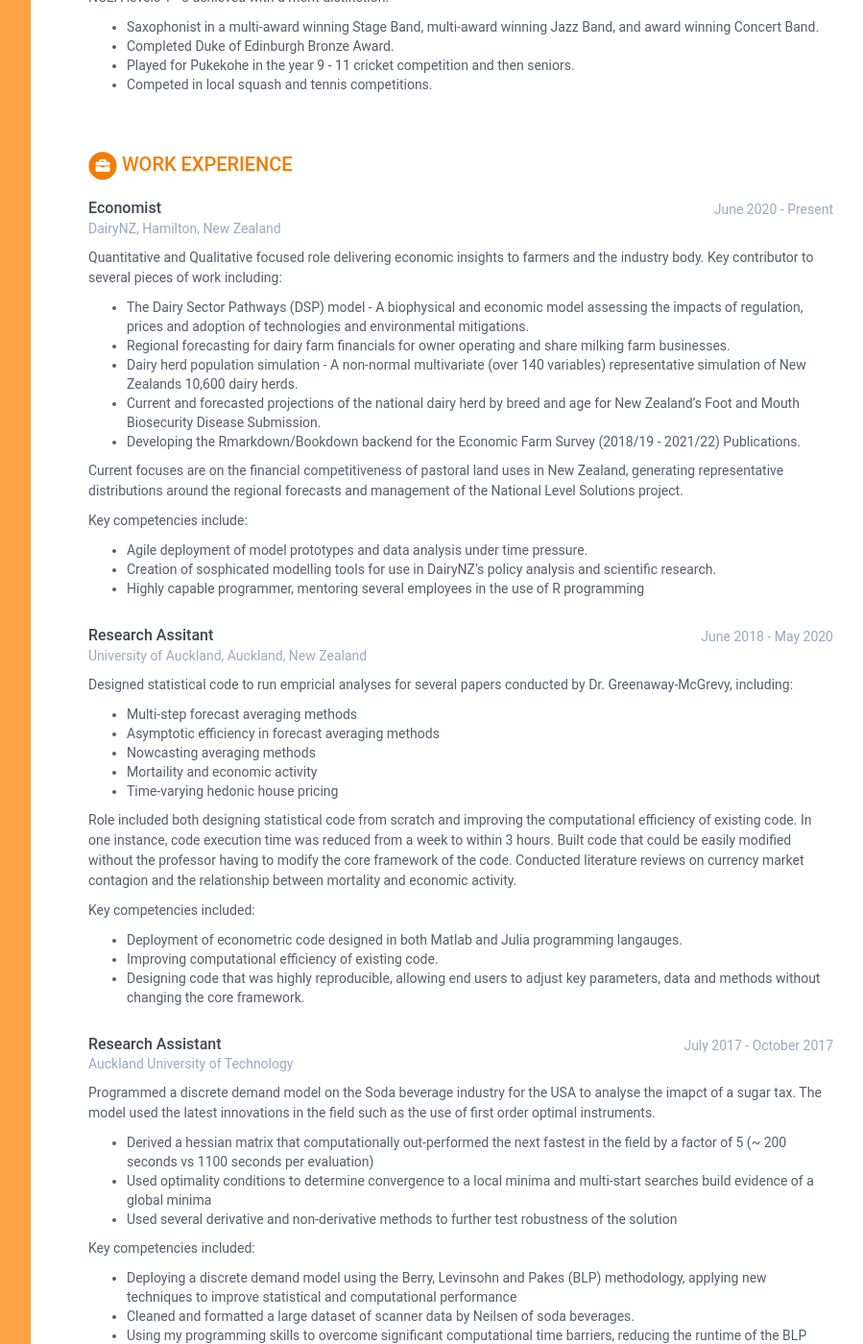
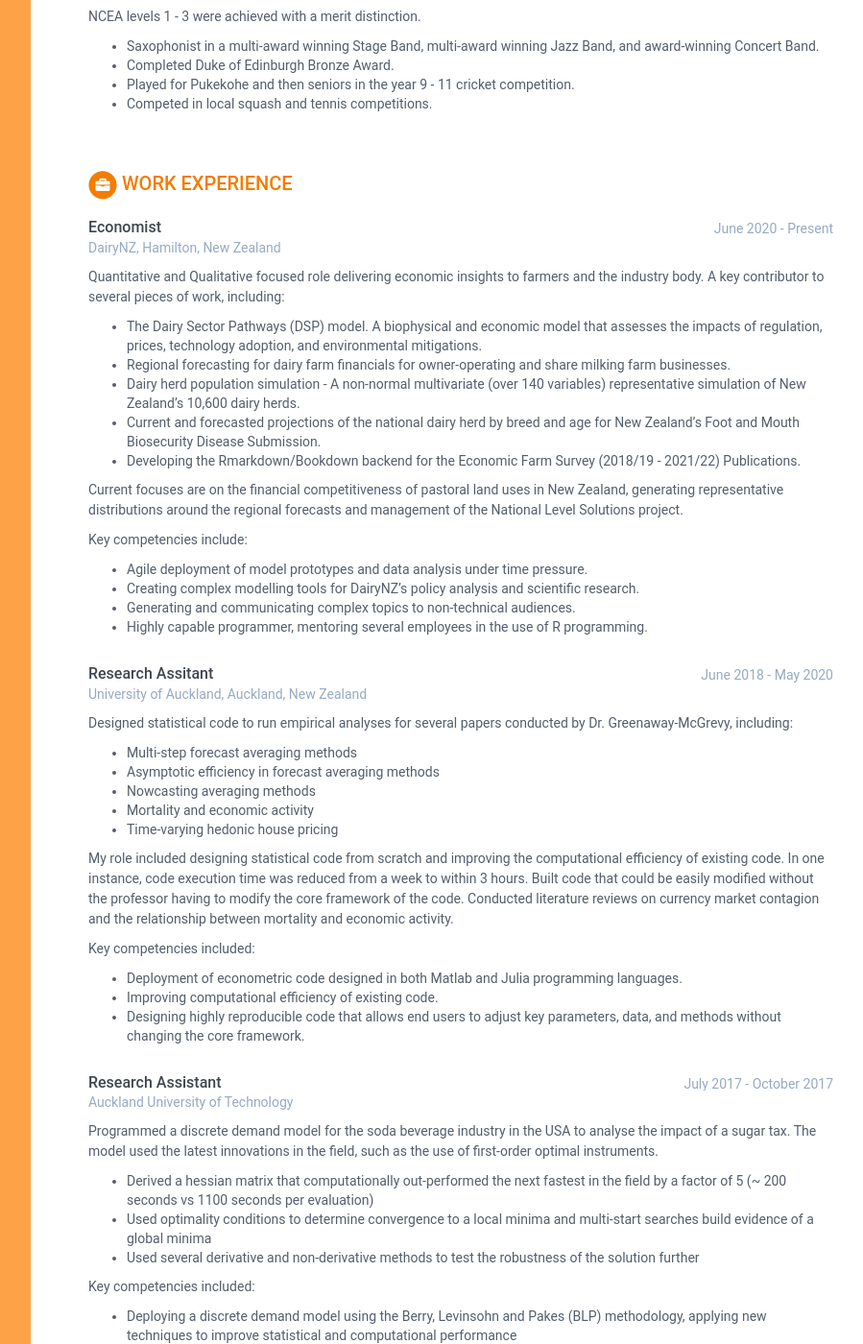
Before and after one commit to rmillzy/rmillzy.github.io, a Jekyll site: the page built from print.html, in a window 1280 px wide and 1400 px high, scrolled down 1221 px. Shown: the whole window at 96% size, without its empty margins (352-1251 px from the left). Built offline with Jekyll 4.4.1, drawn with Linux system fonts in a browser that asks for light colours; some of the changed text lies outside the part shown.

Commit message:
Update data.yml

```diff
--- a/_data/data.yml
+++ b/_data/data.yml
@@ -46,11 +46,11 @@
 career-profile:
     title: Career Profile
     summary: |
-        An economist currently working in the dairy sector looking for work that will allow me to apply my strong abilities in economics, econometrics and programing to data.
+        I am an economist currently working in the dairy sector. I am looking for work that will allow me to apply my strong abilities in economics, econometrics, and programming to data to generate value and insights for stakeholders.
 
-        - Eight years of experience in economics working with academia and in the dairy sector. Experience includes working on microeconometric and macroeconometric forecasting, dairy farm system modelling, data science and programming.
-        - Completed a Master of Commerce (Economics) and Bachelors of Commerce and Science (Economics & Computer Science) at the University of Auckland
-        - High level of business acument with a strong strategical thinking, problem solving and thought leadership.
+        - Eight years of experience in economics working with academia and the dairy sector. My experience includes working on microeconometric and macroeconometric forecasting, dairy farm system modelling, data science, and programming.
+        - Completed a Master of Commerce (Economics) and Bachelor of Commerce and Science (Economics & Computer Science) at the University of Auckland
+        - High level of business acumen with strong strategic thinking, problem-solving and thought leadership.
         - Driven and motivated by working with data and finding meaningful insights in data for stakeholders.
         - Excellent written and verbal communication and interpersonal skills.
 
@@ -62,8 +62,8 @@
         time: 2016 - 2017
         details: |
           Studied economics, with a focus on macro and microeconometrics and microeconomics.
-          Awarded with first class honours.
-            - Masters thesis focusing on the computational and statistical performance of current random coefficient logit methods for discrete demand.
+          Awarded with first-class honours.
+            - Master thesis focusing on the computational and statistical performance of current random coefficient logit methods for discrete demand.
             - Dissertation on the drivers of innovative activity in developing economies.
 
           First in class:
@@ -71,13 +71,13 @@
             - Econ 721: Econometrics
             - Econ 711: Macroeconomics I
 
-          I receieved an average grade of A across all papers.
+          I received an average grade of A across all papers.
 
       - degree: Bcom in Economics
         university: University of Auckland
         time: 2012 - 2015
         details: |
-          Studied economics with a focus on econometrics, macroeconomics and microecononomics, plus papers on game theory and international economics. Other electives included statistics, commercial law, accounting, business, information systems and population health.
+          Studied economics focusing on econometrics, macroeconomics and microeconomics, plus papers on game theory and international economics. Other electives included statistics, commercial law, accounting, business, information systems and population health.
           Accolades and awards include:
             - Awarded senior scholar for highest grade point average of graduates in the undergraduate programme.
             - Added to the Information Systems Honour Roll.
@@ -86,23 +86,23 @@
         university: University of Auckland
         time: 2012 - 2015
         details: |
-          Focus on software development, computational efficiency, human computer interaction and computer networking. Other electives included statistics, mathematics and philosophy.
+          Focused on software development, computational efficiency, human-computer interaction and computer networking. Other electives included statistics, mathematics and philosophy.
           Distinction awards for:
-            - Compsci 345: Human Computer Interaction, first in class
+            - Compsci 345: Human-Computer Interaction, first in class
             - Compsci 351: Fundamentals of Database Systems
             - Compsci 335: Distributed Objects and Web services
             - Stats 125: Probability and its applications
             - Compsci 111: An introduction to practical programming
-            - Compsci 101: Principals of programming
+            - Compsci 101: Principals of Programming
 
       - degree: NCEA Level 1 - 3
         university: Pukekohe High School
         time: 2007 - 2011
         details: |
-          NCEA levels 1 - 3 achieved with a merit distinction.
-          - Saxophonist in a multi-award winning Stage Band, multi-award winning Jazz Band, and award winning Concert Band.
+          NCEA levels 1 - 3 were achieved with a merit distinction.
+          - Saxophonist in a multi-award winning Stage Band, multi-award winning Jazz Band, and award-winning Concert Band.
           - Completed Duke of Edinburgh Bronze Award.
-          - Played for Pukekohe in the year 9 - 11 cricket competition and then seniors.
+          - Played for Pukekohe and then seniors in the year 9 - 11 cricket competition.
           - Competed in local squash and tennis competitions.
 
 experiences:
@@ -112,10 +112,10 @@
         time: June 2020 - Present
         company: DairyNZ, Hamilton, New Zealand
         details: |
-          Quantitative and Qualitative focused role delivering economic insights to farmers and the industry body. Key contributor to several pieces of work including:
-            - The Dairy Sector Pathways (DSP) model - A biophysical and economic model assessing the impacts of regulation, prices and adoption of technologies and environmental mitigations.
-            - Regional forecasting for dairy farm financials for owner operating and share milking farm businesses.
-            - Dairy herd population simulation - A non-normal multivariate (over 140 variables) representative simulation of New Zealands 10,600 dairy herds.
+          Quantitative and Qualitative focused role delivering economic insights to farmers and the industry body. A key contributor to several pieces of work, including:
+            - The Dairy Sector Pathways (DSP) model. A biophysical and economic model that assesses the impacts of regulation, prices, technology adoption, and environmental mitigations.
+            - Regional forecasting for dairy farm financials for owner-operating and share milking farm businesses.
+            - Dairy herd population simulation - A non-normal multivariate (over 140 variables) representative simulation of New Zealand's 10,600 dairy herds.
             - Current and forecasted projections of the national dairy herd by breed and age for New Zealand's Foot and Mouth Biosecurity Disease Submission.
             - Developing the Rmarkdown/Bookdown backend for the Economic Farm Survey (2018/19 - 2021/22) Publications.
 
@@ -123,36 +123,37 @@
 
           Key competencies include:
            - Agile deployment of model prototypes and data analysis under time pressure.
-           - Creation of sosphicated modelling tools for use in DairyNZ's policy analysis and scientific research.
-           - Highly capable programmer, mentoring several employees in the use of R programming
+           - Creating complex modelling tools for DairyNZ's policy analysis and scientific research.
+           - Generating and communicating complex topics to non-technical audiences.
+           - Highly capable programmer, mentoring several employees in the use of R programming.
 
       - role: Research Assitant
         time: June 2018 - May 2020
         company: University of Auckland, Auckland, New Zealand
         details: |
-          Designed statistical code to run empricial analyses for several papers conducted by Dr. Greenaway-McGrevy, including:
+          Designed statistical code to run empirical analyses for several papers conducted by Dr. Greenaway-McGrevy, including:
             - Multi-step forecast averaging methods
             - Asymptotic efficiency in forecast averaging methods
             - Nowcasting averaging methods
-            - Mortaility and economic activity
+            - Mortality and economic activity
             - Time-varying hedonic house pricing
 
-          Role included both designing statistical code from scratch and improving the computational efficiency of existing code. In one instance, code execution time was reduced from a week to within 3 hours.
+          My role included designing statistical code from scratch and improving the computational efficiency of existing code. In one instance, code execution time was reduced from a week to within 3 hours.
           Built code that could be easily modified without the professor having to modify the core framework of the code. Conducted literature reviews on currency market contagion and the relationship between mortality and economic activity.
 
           Key competencies included:
-           - Deployment of econometric code designed in both Matlab and Julia programming langauges.
+           - Deployment of econometric code designed in both Matlab and Julia programming languages.
            - Improving computational efficiency of existing code.
-           - Designing code that was highly reproducible, allowing end users to adjust key parameters, data and methods without changing the core framework.
+           - Designing highly reproducible code that allows end users to adjust key parameters, data, and methods without changing the core framework.
 
       - role: Research Assistant
         time: July 2017 - October 2017
         company: Auckland University of Technology
         details: |
-          Programmed a discrete demand model on the Soda beverage industry for the USA to analyse the imapct of a sugar tax. The model used the latest innovations in the field such as the use of first order optimal instruments.
+          Programmed a discrete demand model for the soda beverage industry in the USA to analyse the impact of a sugar tax. The model used the latest innovations in the field, such as the use of first-order optimal instruments.
             - Derived a hessian matrix that computationally out-performed the next fastest in the field by a factor of 5 (~ 200 seconds vs 1100 seconds per evaluation)
             - Used optimality conditions to determine convergence to a local minima and multi-start searches build evidence of a global minima
-            - Used several derivative and non-derivative methods to further test robustness of the solution
+            - Used several derivative and non-derivative methods to test the robustness of the solution further
 
           Key competencies included:
             - Deploying a discrete demand model using the Berry, Levinsohn and Pakes (BLP) methodology, applying new techniques to improve statistical and computational performance
@@ -163,11 +164,11 @@
         time: March 2010 - May 2020
         company: Warehouse Stationery, Pukekohe
         details: |
-          Worked in technology sales, furniture sales and copy centre services. Flexibly moving between them depending on the companies needs.
-          - Provided technology support and trouble-shooting
+          Worked in technology sales, furniture sales and copy centre services. I Flexibly moved between them depending on the company's needs on a given day.
+          - Provided technology support and troubleshooting
           - Offered digital document design and editing
           - Capable of providing furniture building services to customers.
-          - From 2015 - 2020, I completed the store's banking, creating floats and reconciling the previous days sales. Created an Excel Spreadsheet to automate over 75% of the process, which is still used in the store.
+          - From 2015 - 2020, I completed the store's banking, creating floats and reconciling the previous day's sales. Created an Excel Spreadsheet to automate over 75% of the process, which is still used in the store.
 
           Key competencies included:
           - Building and maintaining relationships with a dedicated group of customers who would specifically see me for their technology needs.
@@ -183,7 +184,7 @@
           credentialurl: https://coursera.org/verify/F2XF3MGVH3ZU
           credentialname: Coursera
           details: |
-            Completed Standford Online's course in machine learning, introducing the use of gradient descent, classification and neural networks. Graded at 99.60%. Completed in 2019, certificate issued in 2024.
+            I completed Standford Online's course in machine learning, which introduced the use of gradient descent, classification, and neural networks. Completed with a grade of 99.60%. Completed the course in 2019, certificate issued in 2024.
         - name: Getting Started with Amazon Web Services
           start: 2020
           end: 2021
@@ -191,23 +192,23 @@
           credentialurl: https://coursera.org/verify/7ANMKJTU8GWC
           credentialname: Coursera
           details: |
-            Completed a course outlining how to use machine learning tools on Amazon Web Services and the workflow involved when using them. Graded at 100%.
+            I completed a course outlining how to use machine learning tools on Amazon Web Services and the workflow involved when using them. Graded at 100%.
 projects:
     title: Projects & Publications
     intro: >
-      A set of significant pieces of work that I have either been lead or a primary contributor that can be publicly viewed online:
+      A set of significant pieces of work that I have either led or a primary contributor to that can be publicly viewed online:
     assignments:
       - title: DairyNZ Econ Tracker
         link: "https://connect.dairynz.co.nz/content/89ba1084-42c5-4786-882b-cc91b8016d05/"
-        tagline: "An online tool that brings you economic information relevant to the New Zealand dairy sector right now. I developed the methodology behind the regional forecasts and assisted with development of the R Shiny app."
+        tagline: "An online tool that brings you economic information relevant to the New Zealand dairy sector. I developed the methodology behind the regional forecasts and assisted with the development of the R Shiny app."
 
       - title: Temporal trends in home-grown forage eaten on New Zealand dairy farms
         link: "https://doi.org/10.33584/rps.17.2021.3463"
-        tagline: "Regional analysis of the median and frontier (90%) conditional quantiles of pasture and crop eaten on New Zealand dairy farms"
+        tagline: "Regional analysis of the median and frontier (90%) conditional quantiles of pasture and crop eaten on New Zealand dairy farms."
 
       - title: Inside Dairy, December 2022, *Hold onto your profit*
         link: "https://www.dairynz.co.nz/media/2sliehd1/inside-dairy-dec-jan-2021-webv2.pdf"
-        tagline: "An article discussing the interaction between milk price and cost reactivity"
+        tagline: "An article discussing the interaction between milk price and cost reactivity."
 
       - title: Economic Farm Survey 2021/22
         link: "https://connect.dairynz.co.nz/content/22334e05-52ea-4763-abba-80898ee3017e/"
@@ -219,7 +220,7 @@
 
       - title: Economic Farm Survey 2019/20
         link: "https://bookdown.org/markbneal/EconomicSurvey1920/"
-        tagline: "The fifteenth annual survey of New Zealand dairy farmers using dairy farm business data from DairyBase®. I developed the data analysis, presentation and programmed a LaTeX output for PDF"
+        tagline: "The fifteenth annual survey of New Zealand dairy farmers using dairy farm business data from DairyBase®. I developed the data analysis, presentation and programmed a LaTeX output for PDF."
 
       - title: Economic Farm Survey 2018/19
         link: "https://bookdown.org/markbneal/economic-survey/"
@@ -228,11 +229,11 @@
 oss:
     title: Open Source Software Contributions
     intro: >
-      Listed are some open source projects that I have available on my GitHub account. Most of the work I complete has data privacy policies that make it unavailable for public release. I will endeavour to make my work publicly available when possible.
+      Listed are some open-source projects that I have available on my GitHub account. Most of the work I complete has data privacy policies that make it unavailable for public release. I will endeavour to make my work publicly available when possible.
     contributions:
       - title: SNZ_Land_use_replica_example
         link: "https://github.com/rmillzy/SNZ_Land_use_replica_example"
-        tagline: "A replication of the Land Use Shiny App on the Statistics New Zealand website. Built as a protoype/tutorial for a colleague building the Econ Tracker shiny app."
+        tagline: "A replication of the Land Use Shiny App on the Statistics New Zealand website. Built as a prototype/tutorial for a colleague building the Econ Tracker shiny app."
 
       - title: Workshop lecture notes on Vectors
         link: "https://millzyr.github.io/Workshop_9_notes.html"
@@ -240,7 +241,7 @@
 
       - title: GitHub and Data Retrieval Example
         link: "https://github.com/millzyr/Guided_Project_1"
-        tagline: "An unfinished example of a guided project in R. Covers setting up GitHub and using HTML/CSS tags to automatically retrieve data. Two Youtube videos were relased along side this to guide users for DairyNZ"
+        tagline: "An unfinished example of a guided project in R. Covers setting up GitHub and using HTML/CSS tags to retrieve data automatically. Two unlisted YouTube videos were released alongside this to guide employees at DairyNZ"
 
 skills:
     title: Skills &amp; Proficiency
@@ -249,10 +250,10 @@
     toolset:
       - name: Econometrics
         details: >
-            A proficient understanding of econometrics from my university papers plus my work experience at DairyNZ and as a research assistant.
+            I have a proficient understanding of econometrics from my university papers, plus my work experience at DairyNZ and as a research assistant.
                 - Ability to use multiple statistical programming languages, including R, Python, Julia and Matlab.
-                - Ability to use statistical software packages including Stata and E-views.
-                - Extensive knowledge of optimisation methods and an ability program mathematical optimisations.
+                - Ability to use statistical software packages, including Stata and E-views.
+                - Extensive knowledge of optimisation methods and an ability to program mathematical optimisations.
                 - Extensive experience applying both micro and macroeconometric methods.
       - name: Economics
 
```
